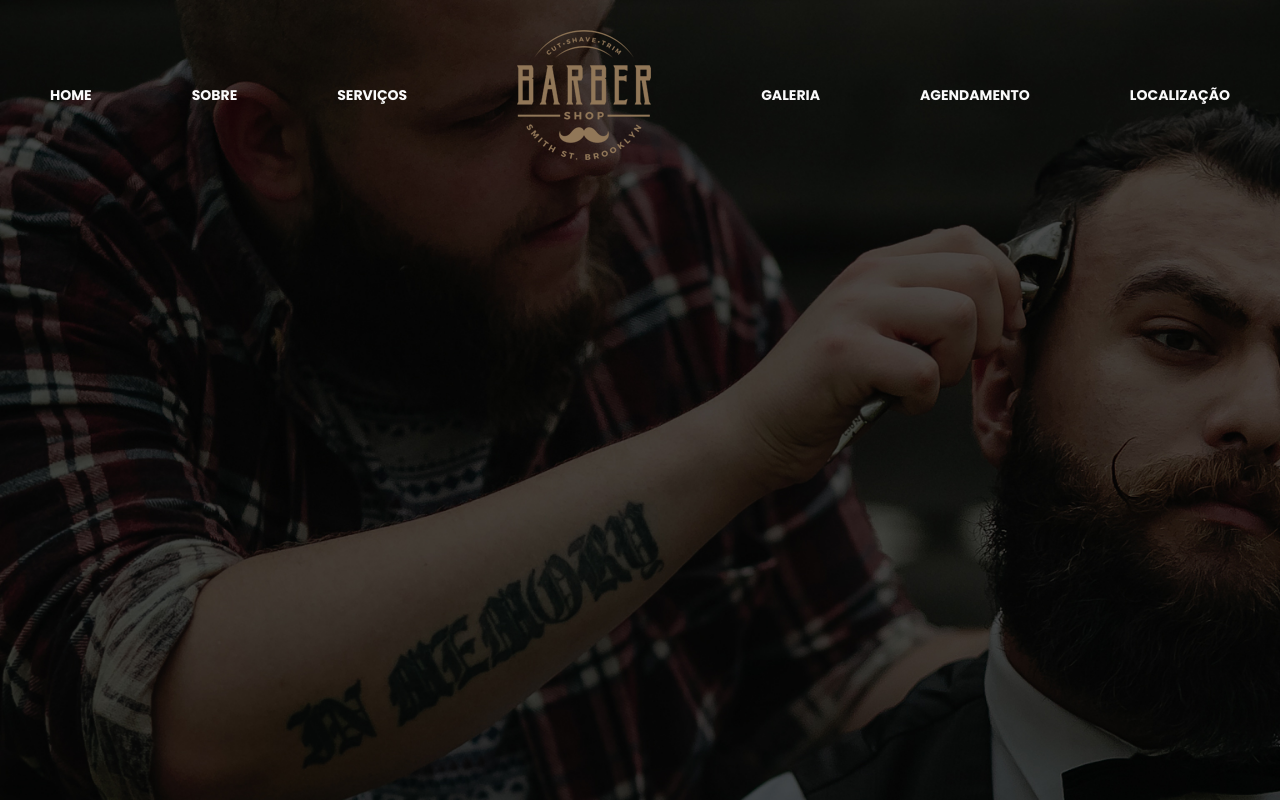
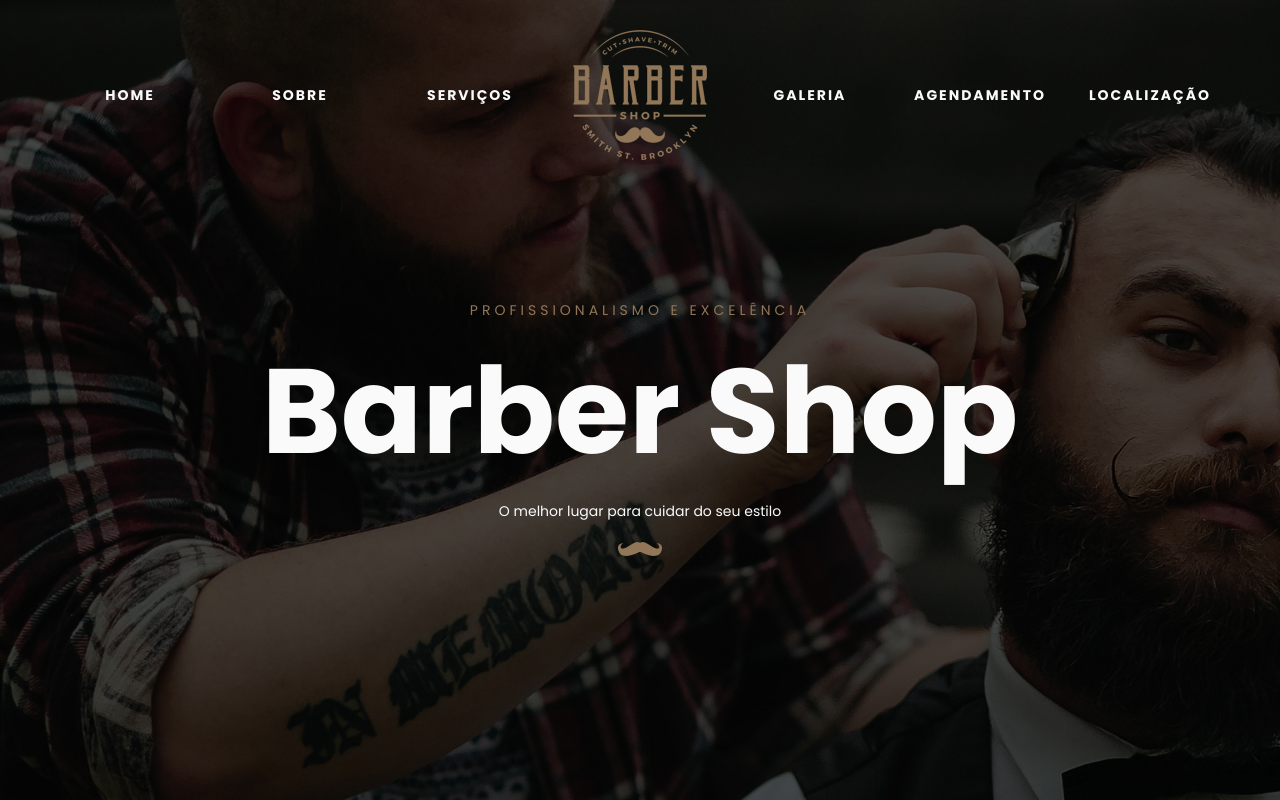
Before and after one commit to deivisonnovossate/BarberShop_v1, a plain HTML site: page index.html in a window 1280 px wide. Drawn offline with Linux system fonts and the light colour scheme.

Commit message:
Section Home Finish

```diff
--- a/css/style.css
+++ b/css/style.css
@@ -15,10 +15,15 @@ body {
     font-family: 'Poppins', sans-serif;
 }
 
+/****************
+* HOME - HEADER *
+*****************/
+
 .home {
     background-image: url(../images/bg-home.jpg);
+    background-size: cover;
+    position: relative;
     height: 100vh;
-    background-size: cover;
 }
 
 .home .header {
@@ -35,7 +40,8 @@ body {
     display: flex;
     justify-content: center;
     align-items: center;
-    margin: 0 3.0rem;
+    margin: 0 1.0rem;
+    width: 15rem;
 }
 
 .home .header .nav ul li a{
@@ -45,6 +51,7 @@ body {
     font-weight: 700;
     text-transform: uppercase;
     padding: 2.0rem;;
+    letter-spacing: 2px;
 }
 
 .home .header .nav ul li a:hover {
@@ -55,3 +62,42 @@ body {
 .home .header .nav ul li .logo {
     margin: 0 3.0rem;
 }
+
+/****************
+* HOME - BANNER *
+*****************/
+
+.home .banner {
+    color: #fafafa;
+    text-align: center;
+    position: absolute;
+
+    height: 27rem;
+    width: 77rem;
+
+    margin-top: -10rem;
+    top: 50%;
+    margin-left: -38.5rem;
+    left: 50%;
+
+
+}
+
+.home .banner span {
+    display: block;
+    font-size: 1.4rem;
+}
+
+.home .banner h1 {
+    font-size: 12rem;
+}
+
+.home .banner .slogan1{
+    text-transform: uppercase;
+    letter-spacing: 0.4rem;
+    color: var(--primary-color);
+}
+
+.home .banner .slogan2{
+    margin-bottom: 2.0rem;
+}
--- a/index.html
+++ b/index.html
@@ -26,6 +26,13 @@
                 </ul>
             </nav>
         </header>
+
+        <div class="banner">
+            <span class="slogan1">Profissionalismo e Excelência</span>
+            <h1>Barber Shop</h1>
+            <span class="slogan2">O melhor lugar para cuidar do seu estilo</span>
+            <img src="images/much-img.png" alt="Icon Barber Shop">
+        </div>
     </section>
 </body>
 </html>
```
